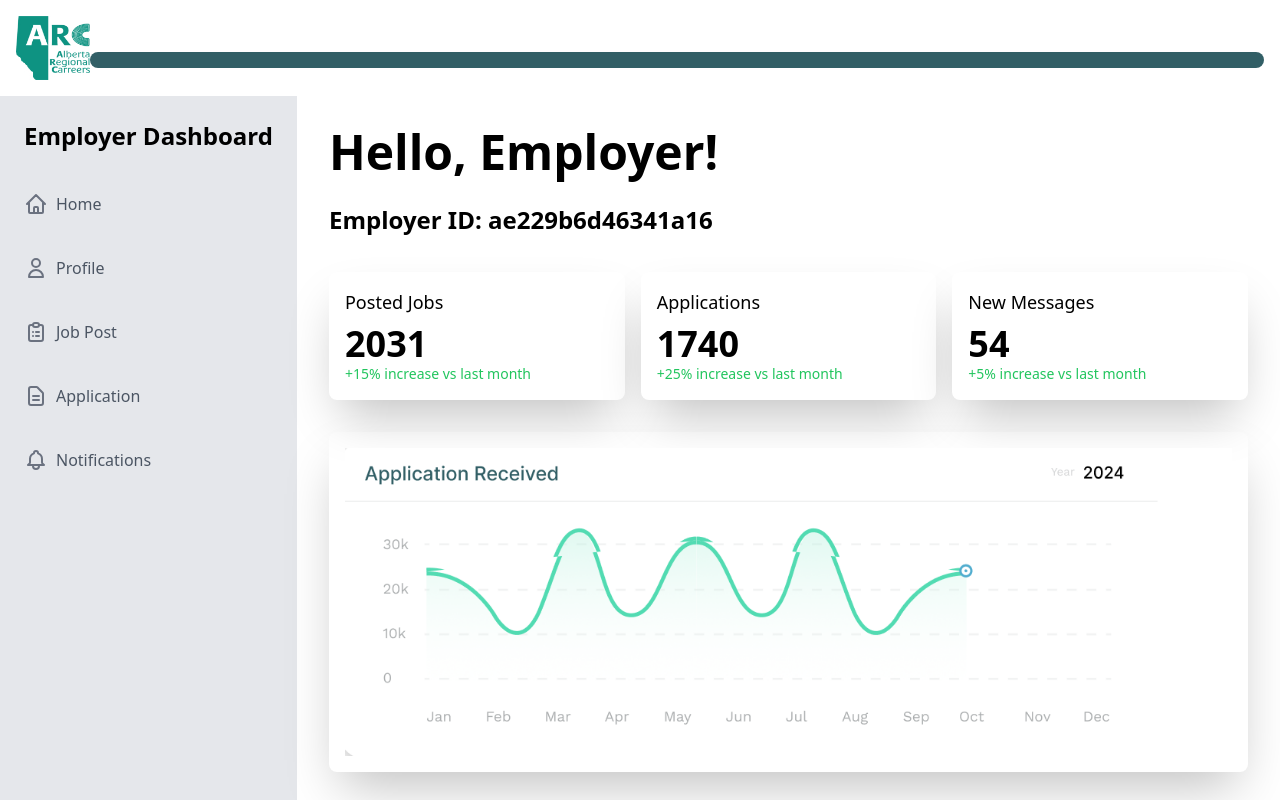
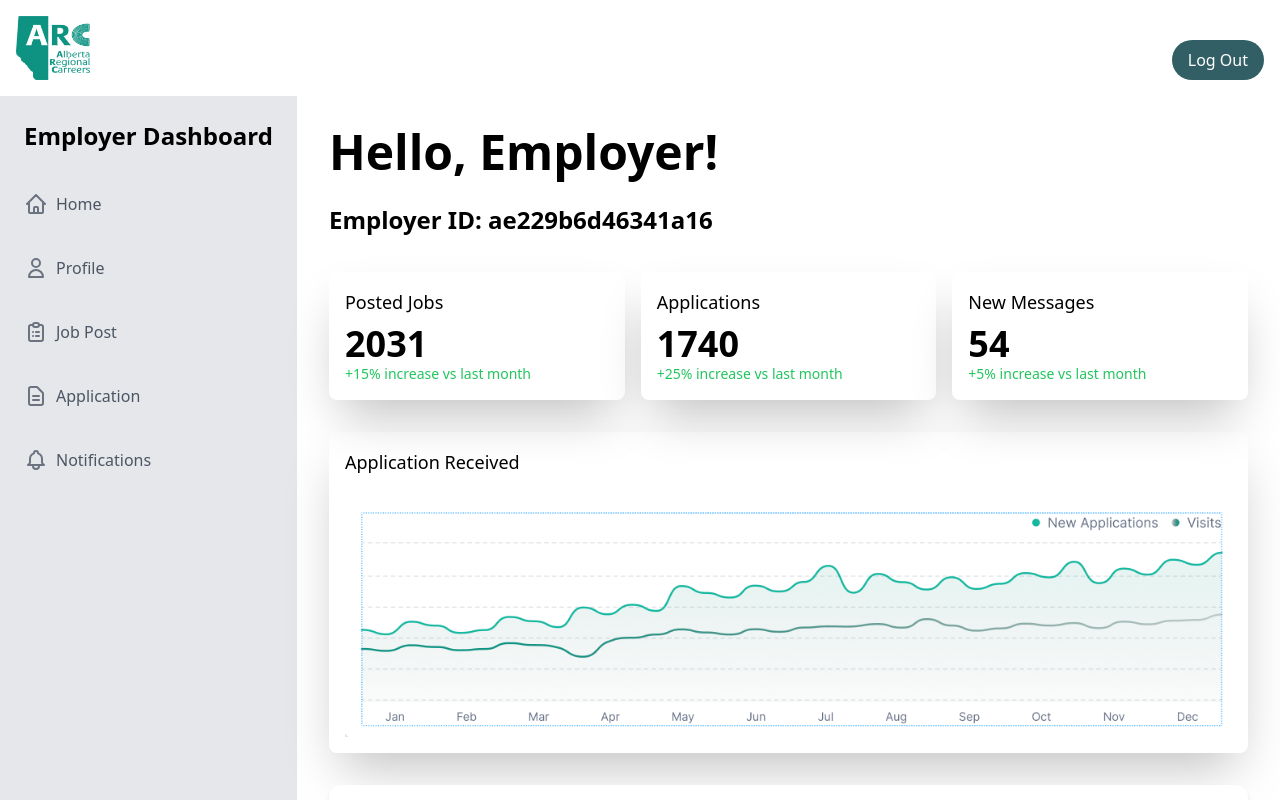
Before and after one commit to WeiChengLai1994/alberta_region_career, a Next.js app: page /pages/dashboard/employer in a window 1280 px wide. Shown: the top 800 px of the page. Built offline with nearby package versions, Linux system fonts and the light colour scheme.

Commit message:
1129 dashboard
img,button

```diff
--- a/app/pages/dashboard/employer/page.js
+++ b/app/pages/dashboard/employer/page.js
@@ -34,15 +34,25 @@ const EmployerDashboard = () => {
   return (
     <div>
       {/* Header */}
-      <header className="bg-white p-4 flex items-center">
+      <header className="bg-white p-4 items-center grid grid-cols-2 ">
+
         <div className="flex-shrink-0">
           <img src="/image/logo/ARC_logo_v2 1.jpg" alt="Logo" className="h-16" />
         </div>
-        <div className="flex-1 flex justify-end bg-[#325F66] text-white px-4 py-2 hover:bg-[#26494f] mt-6 rounded-3xl">
+        <div className="justify-items-end">
+          <button className="flex-1 flex justify-end bg-[#325F66] text-white px-4 py-2 hover:bg-[#26494f] mt-6 rounded-3xl ">
+            Log Out
+          </button>
+        </div>
+        {/* className="bg-[#325F66] text-white px-4 py-2 hover:bg-[#26494f] mt-6 rounded-3xl" */}
+      {/* <div className="grid grid-cols-3 gap-4 mb-8">
+          <div className="bg-white rounded-lg shadow-2xl p-4">
+            <h3 className="text-lg font-medium mb-2">Posted Jobs</h3>
+            <p className="text-4xl font-bold">{dashboardData.postedJobs}</p>
+            <p className="text-sm text-green-500">+15% increase vs last month</p>
+          </div> */}
 
 
-
-        </div>
       </header>
     <div className="flex h-screen">
 
@@ -107,10 +117,10 @@ const EmployerDashboard = () => {
         </div>
 
         <div className="bg-white rounded-lg shadow-2xl p-4 mb-8">
-          {/* <h3 className="text-lg font-medium mb-4">Application Received</h3> */}
+          <h3 className="text-lg font-medium mb-4">Application Received</h3>
           <div className="flex flex-col justify-center items-center h-150">
             <div className="flex flex-col justify-center items-center h-50 ">
-              <img src="../../../../../image/employerDashboard_dataExample.png" alt="Example Image" className="max-w-full h-auto " />
+              <img src="../../../../../image/employerDashboard_dataExample1.png" alt="Example Image" className="max-w-full h-auto " />
             </div>
           </div>
         </div>
@@ -136,10 +146,10 @@ const EmployerDashboard = () => {
                   key={index}
                   className={`${
                     index % 2 === 0 ? 'bg-gray-100' : ''
-                  } border-b border-gray-200`}
+                  } border-b border-gray-200 `}
                 >
                   <td className="py-3 px-4">
-                    <div className="flex items-center">
+                    <div className="flex items-center pd">
                       <div className="w-12 h-12 rounded-md bg-gray-200 mr-4">
                         <img src="../../../../../image/notion.png" alt="Image" className="max-w-full h-auto " />
                       </div>
```
Also changed, not shown: public/image/employerDashboard_dataExample1.png (added), public/image/notion.png (added).
